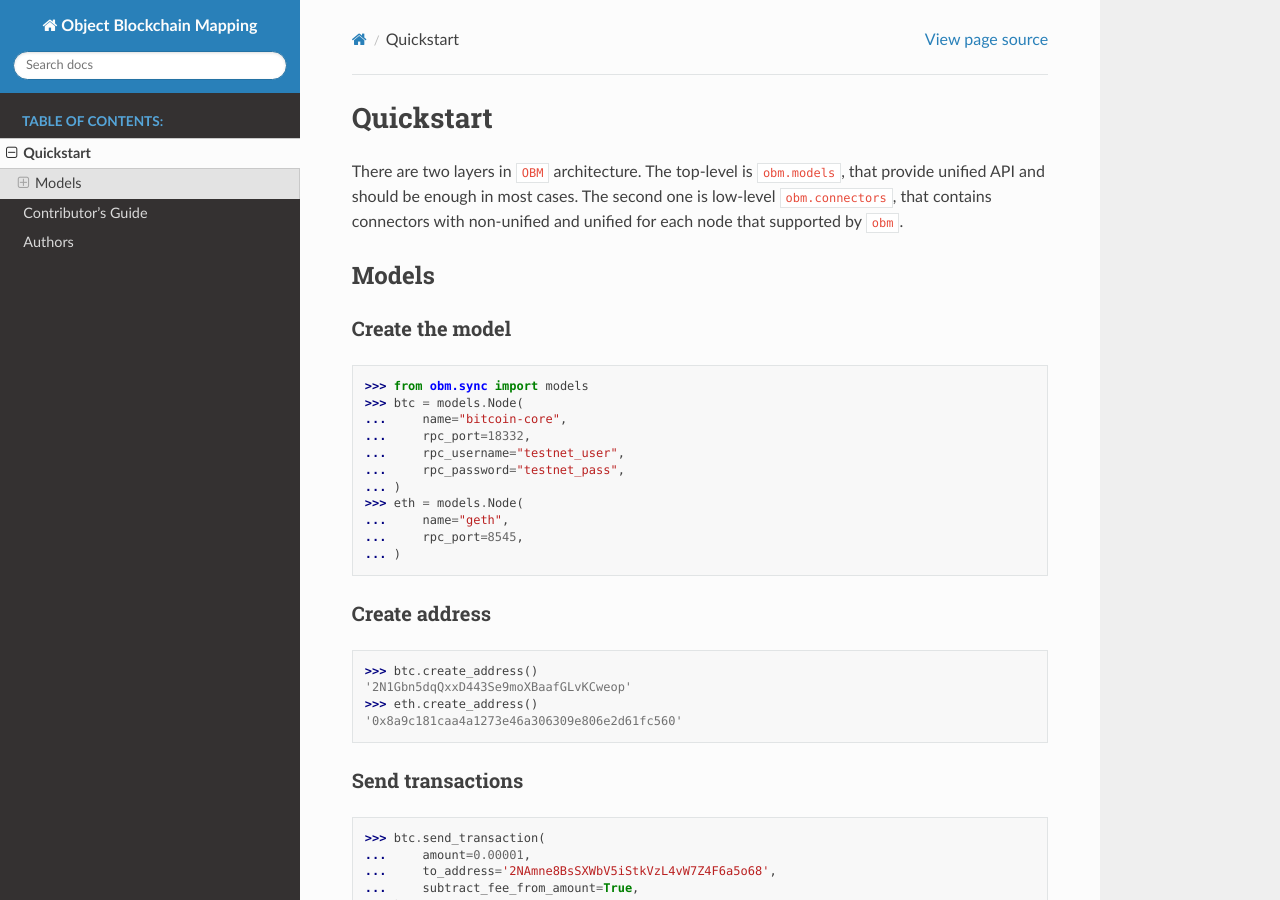
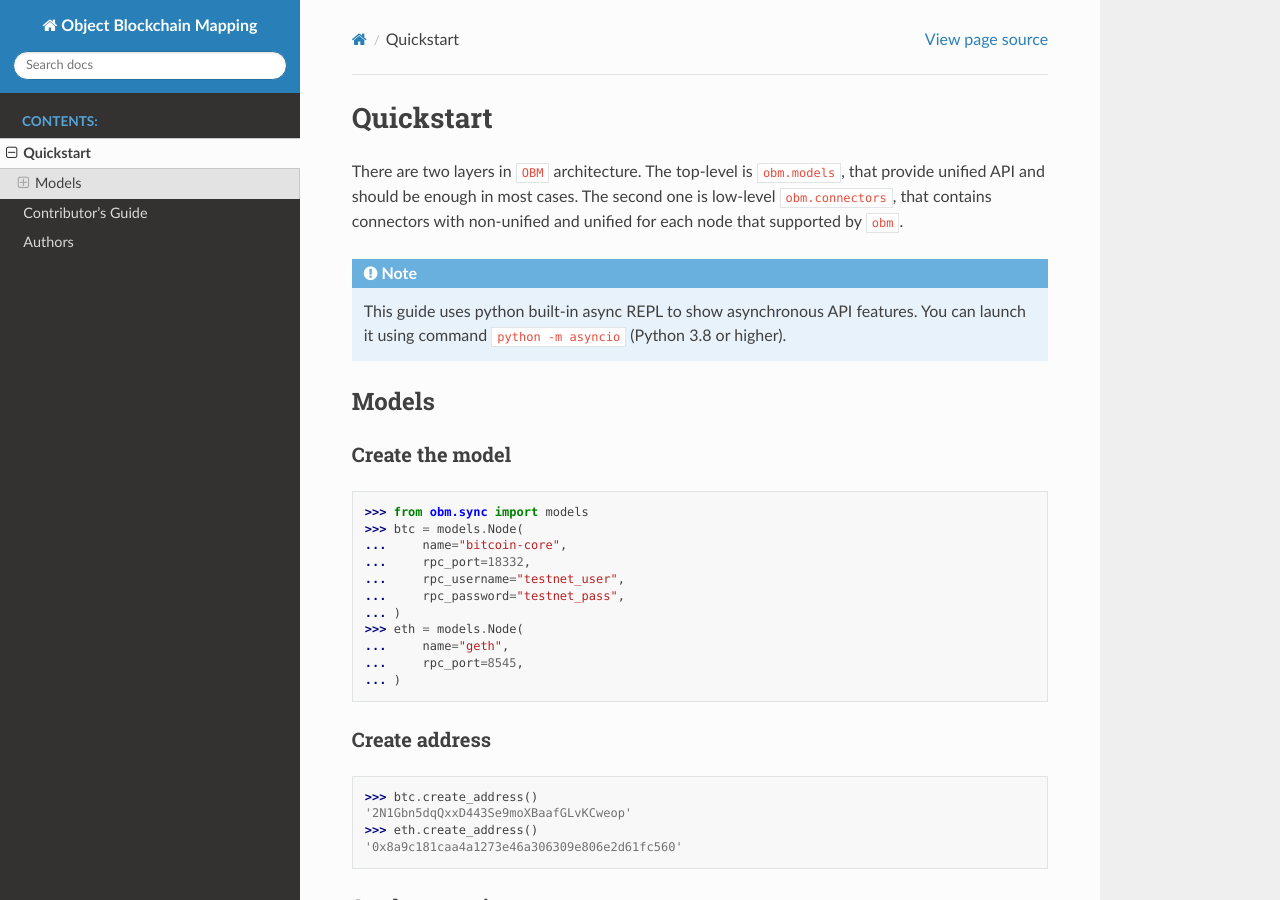
Before and after one commit to madnesspie/obm, a Sphinx documentation site: the page built from docs/quickstart.rst, in a window 1280 px wide and 900 px high. Built offline with Sphinx 7.4.7 and the Read the Docs theme 2.0.0, drawn with Linux system fonts in a browser that asks for light colours.

Commit message:
Added note about async REPL in quickstart

```diff
--- a/docs/index.rst
+++ b/docs/index.rst
@@ -8,7 +8,7 @@
 
 .. toctree::
    :maxdepth: 2
-   :caption: Table of contents:
+   :caption: Contents:
 
    quickstart
    contributing
--- a/docs/quickstart.rst
+++ b/docs/quickstart.rst
@@ -10,6 +10,11 @@ There are two layers in :bash:`OBM` architecture. The top-level is
 :bash:`obm.models`, that provide unified API and should be enough in most cases.
 The second one is low-level :bash:`obm.connectors`, that contains connectors
 with non-unified and unified for each node that supported by :bash:`obm`.
+
+.. note::
+    This guide uses python built-in async REPL to show asynchronous API
+    features. You can launch it using command :bash:`python -m asyncio` (Python
+    3.8 or higher).
 
 Models
 ------
```
